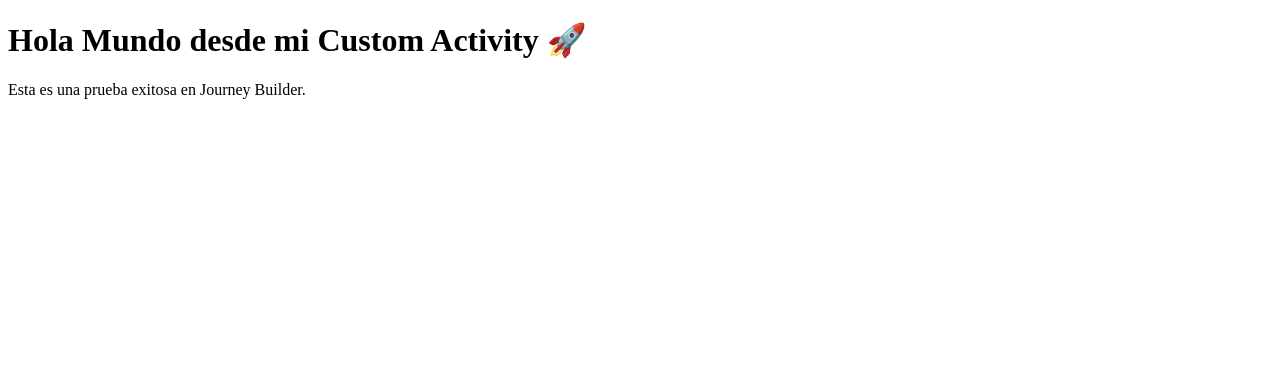
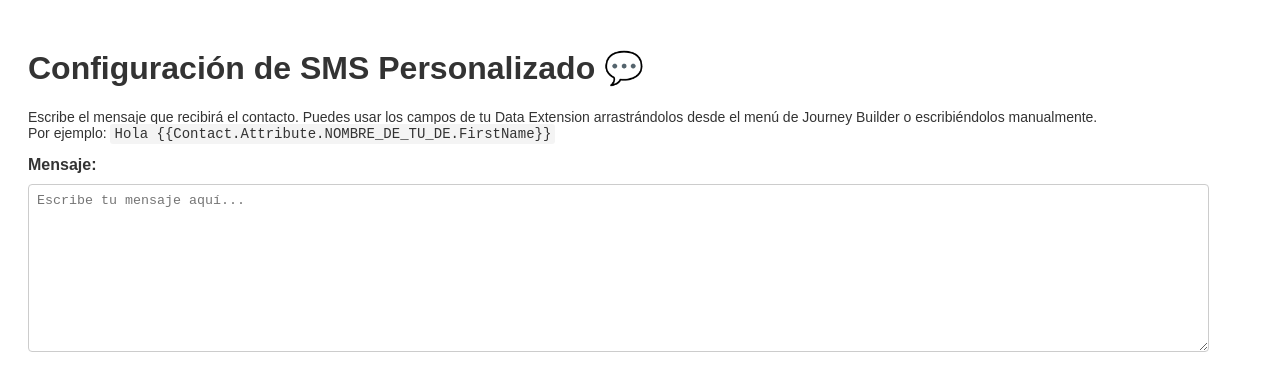
Before and after one commit to SebastianBlanco-Bendita/custom-activity, a website: page index.html in a window 1280 px wide. Drawn offline with nearby package versions, Linux system fonts and the light colour scheme.

Commit message:
Update index.html

```diff
--- a/index.html
+++ b/index.html
@@ -1,10 +1,29 @@
 <!DOCTYPE html>
 <html>
 <head>
-  <title>Hola Mundo</title>
+  <title>Configurar SMS</title>
+  <style>
+    body { font-family: Arial, sans-serif; padding: 20px; color: #333; }
+    textarea { width: 95%; height: 150px; margin-top: 10px; padding: 8px; border: 1px solid #ccc; border-radius: 4px; }
+    label { font-weight: bold; }
+    p { font-size: 14px; }
+    code { background-color: #f4f4f4; padding: 2px 4px; border-radius: 3px; }
+  </style>
+
+  <script src="https://code.jquery.com/jquery-3.6.0.min.js"></script>
+  <script src="js/require.js"></script>
+
+  <script src="js/customActivity.js"></script>
 </head>
 <body>
-  <h1>Hola Mundo desde mi Custom Activity 🚀</h1>
-  <p>Esta es una prueba exitosa en Journey Builder.</p>
+  <h1>Configuración de SMS Personalizado 💬</h1>
+  <p>
+    Escribe el mensaje que recibirá el contacto. Puedes usar los campos de tu Data Extension
+    arrastrándolos desde el menú de Journey Builder o escribiéndolos manualmente.
+    <br>
+    Por ejemplo: <code>Hola {{Contact.Attribute.NOMBRE_DE_TU_DE.FirstName}}</code>
+  </p>
+  <label for="sms-message">Mensaje:</label>
+  <textarea id="sms-message" placeholder="Escribe tu mensaje aquí..."></textarea>
 </body>
 </html>
```
